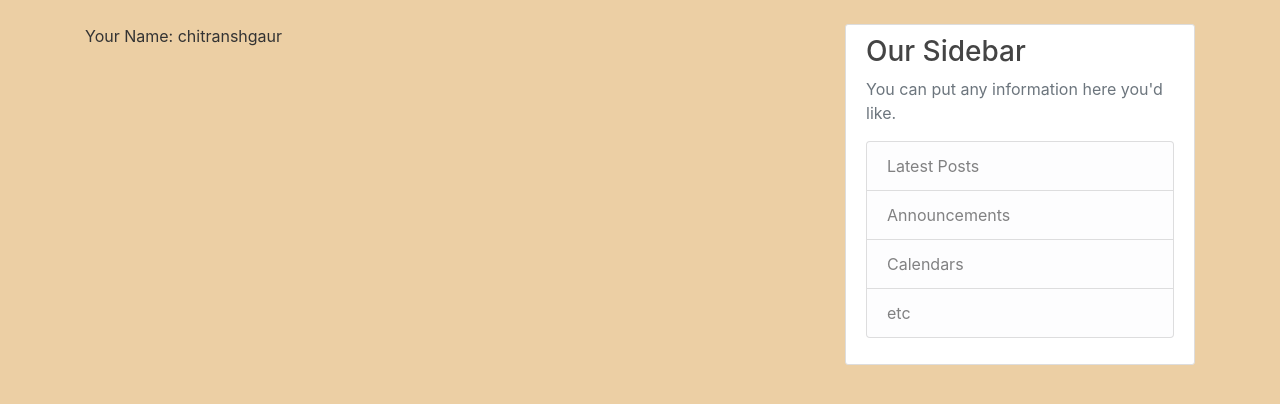
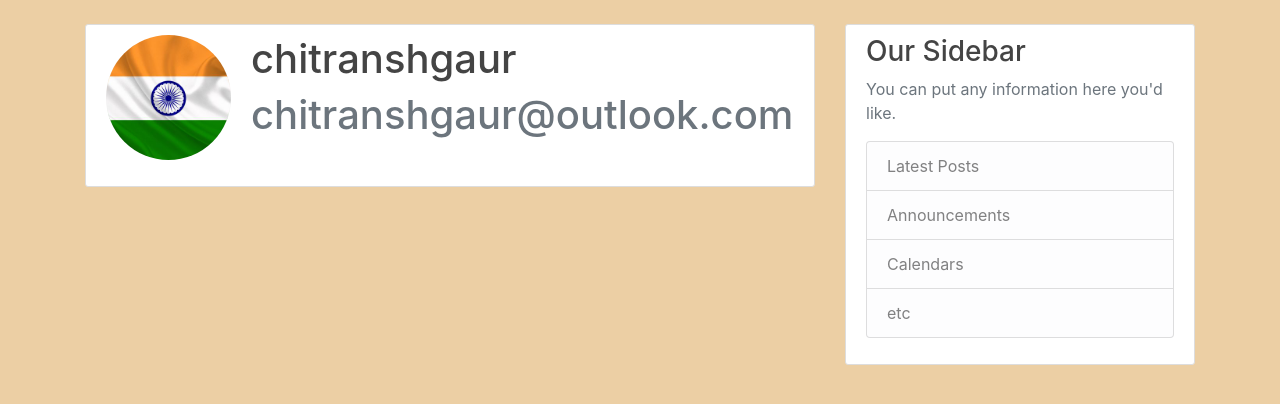
Before and after one commit to chitranshcodes/Flask-blog, a Flask app: page /Profile in a window 1280 px wide. Shown: the part 56-460 px from the top of the page. Run offline with Flask 3, Linux system fonts and the light colour scheme; a user stored in the database is signed in.

Commit message:
profile page outline made with default profile picture

```diff
--- a/flaskblog/templates/profile.html
+++ b/flaskblog/templates/profile.html
@@ -7,7 +7,16 @@
     </style>
 {%endblock%}
 {% block content %}
-<p1>
-Your Name: {{ current_user.username }}
-</p1>
+<h1>
+<div class="content-section">
+    <div class="media">
+      <img class="rounded-circle account-img" src="static/default.jpg">
+      <div class="media-body">
+        <h2 class="account-heading">{{ current_user.username }}</h2>
+        <p class="text-secondary">{{ current_user.email }}</p>
+      </div>
+    </div>
+    <!-- FORM HERE -->
+  </div>
+</h1>
 {%endblock%}
```
Also changed, not shown: flaskblog/static/default.jpg (added).
